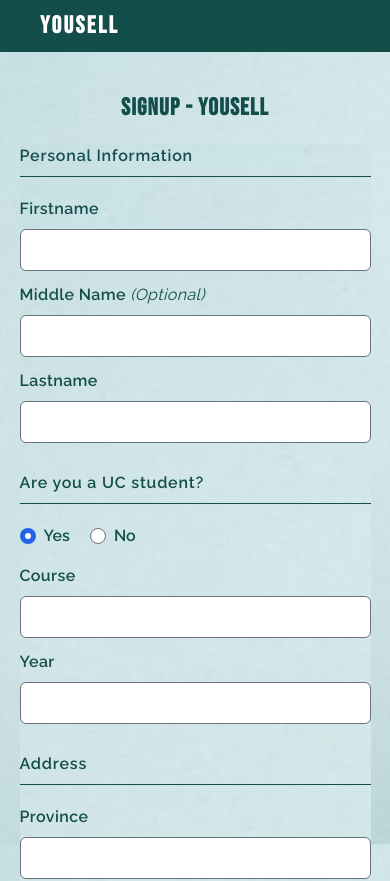
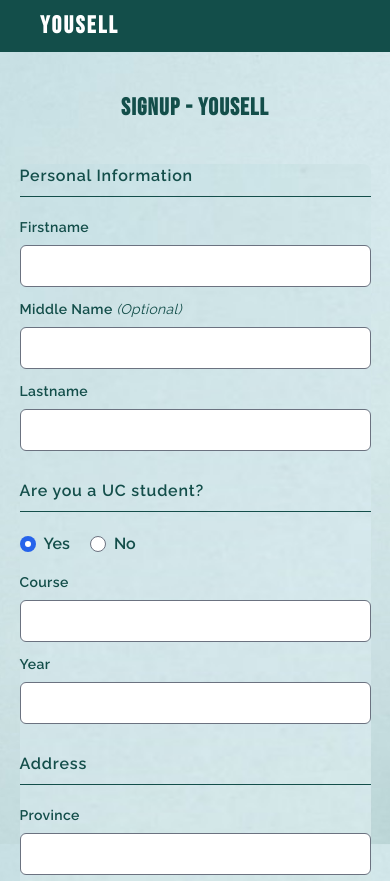
Before and after one commit to Mackiee21/YouSell, a React (Vite) app in the folder client/: page /signup in a window 390 px wide. Shown: the top 881 px of the page. Built offline with nearby package versions, Linux system fonts and the light colour scheme; a web font is replaced by a local one.

Commit message:
naayo naba?

```diff
--- a/client/src/components/Login.jsx
+++ b/client/src/components/Login.jsx
@@ -63,7 +63,7 @@ function Login({ sesExpired }) {
             </form>
         </div>
         </div>
-      <div className="col-span-3">
+      <div className="col-span-0 md:col-span-3">
       </div>
   </div>
   )
--- a/client/src/components/Signup.jsx
+++ b/client/src/components/Signup.jsx
@@ -44,7 +44,7 @@ function Signup() {
   return (
     <HeroWrapper>
         <HomeNavBar className="py-2.5 sticky top-0" text={isH1Visible ? null : "Register - YouSell"} />
-     <div className="row-span-11 col-span-3 flex flex-col items-center gap-5 my-10">
+     <div className="row-span-11 col-span-3 flex flex-col items-center gap-10 md:gap-5 my-10">
       <h1 ref={h1Ref} className="logo header-logo">Signup - YouSell</h1>
       <form className="signup-form max-w-[900px] w-[90%] md:w-[75%] lg:w-[60%] box-border md:shadow-2xl md:shadow-teal-900 rounded-lg md:p-5">
         <Fieldset legend="Personal Information">
--- a/client/src/index.css
+++ b/client/src/index.css
@@ -32,7 +32,7 @@ body{
     @apply bg-cover bg-center;
 }
 .input-wrapper > label{
-    @apply font-black text-base text-teal-900 tracking-wide;
+    @apply font-black text-sm md:text-base text-teal-900 tracking-wide;
 }
 .input-wrapper > input {
     @apply rounded-md;
```
Also changed, not shown: 4 other files (tests, documents, lock files or other folders).
